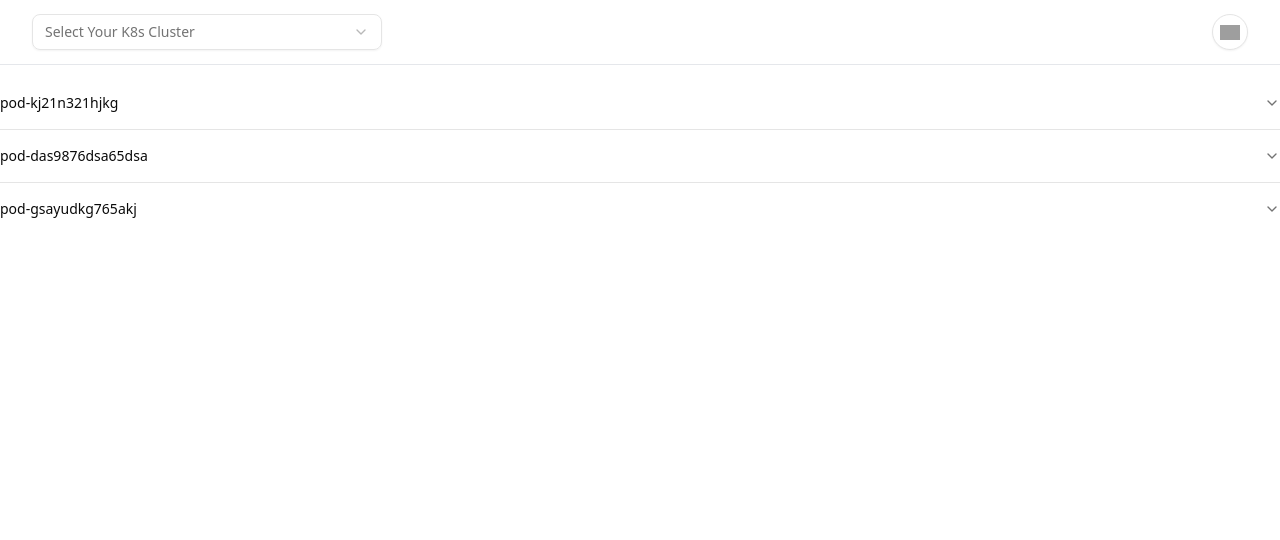
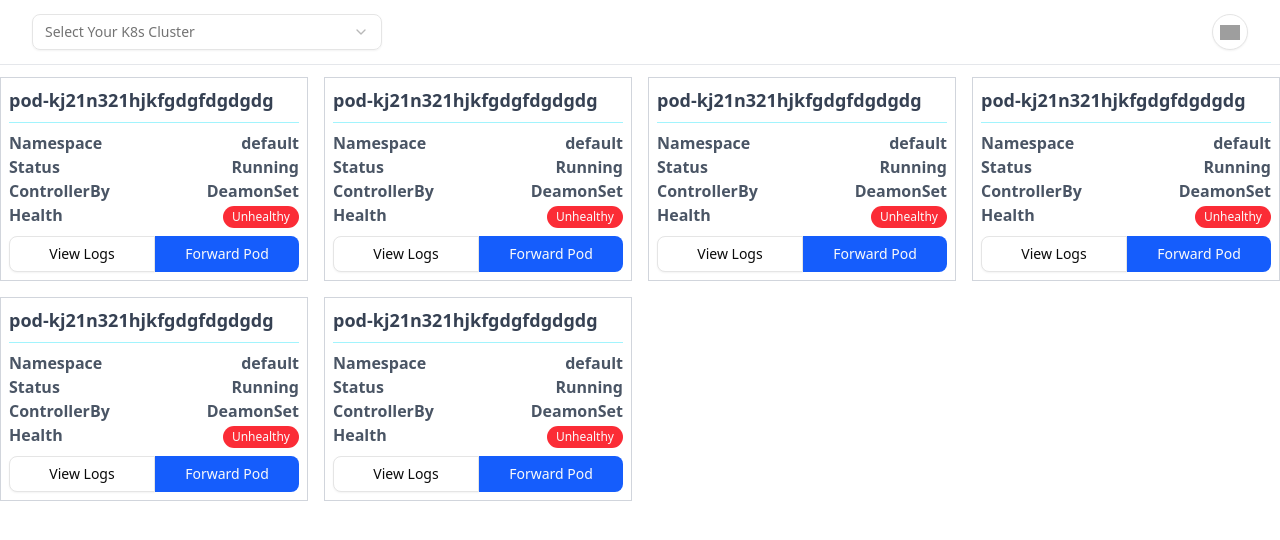
Before and after one commit to Pleasuren15/KubApps, a React (Vite) app in the folder src/kubapps.ui/: page / in a window 1280 px wide. Shown: the top 540 px of the page. Built offline with nearby package versions, Linux system fonts and the light colour scheme; grey boxes are pictures that could not be loaded.

Commit message:
more components added

```diff
--- a/src/kubapps.ui/package.json
+++ b/src/kubapps.ui/package.json
@@ -12,6 +12,7 @@
   "dependencies": {
     "@radix-ui/react-accordion": "^1.2.12",
     "@radix-ui/react-dialog": "^1.1.15",
+    "@radix-ui/react-hover-card": "^1.1.15",
     "@radix-ui/react-select": "^2.2.6",
     "@radix-ui/react-separator": "^1.1.8",
     "@radix-ui/react-slot": "^1.2.4",
--- a/src/kubapps.ui/src/components/kubapps/applications.tsx
+++ b/src/kubapps.ui/src/components/kubapps/applications.tsx
@@ -1,43 +1,50 @@
 import { Accordion, AccordionContent, AccordionItem, AccordionTrigger, } from "@/components/ui/accordion"
 import { Badge } from "@/components/ui/badge"
 import { Button } from "../ui/button"
+import { Separator } from "@radix-ui/react-select"
+import { ButtonGroup } from "@/components/ui/button-group"
 
 const podDetails = [
-    { name: "pod-kj21n321hjkg", status: "Running", restarts: 2, age: "3d" },
-    { name: "pod-das9876dsa65dsa", status: "Pending", restarts: 0, age: "1d" },
-    { name: "pod-gsayudkg765akj", status: "Succeeded", restarts: 1, age: "5d" }
+    { name: "pod-kj21n321hjkfgdgfdgdgdg", namespace: "default", status: "Running", restarts: 2, age: "3d", health: "healthy" },
+    { name: "pod-das9876dsa65dsa", namespace: "apps-of-app", status: "Pending", restarts: 0, age: "1d", health: "unhealthy" },
+    { name: "pod-gsayudkg765akj", namespace: "monitoring", status: "Succeeded", restarts: 1, age: "5d", health: "healthy" },
 ]
+
+function Application() {
+    return (
+        <div className="border-1 border-solid border-gray-300 p-2">
+            <p className="text-lg font-semibold text-gray-700 pb-2">pod-kj21n321hjkfgdgfdgdgdg</p>
+            <hr className="border-cyan-200" />
+            <p className="text-l font-semibold text-gray-600 flex justify-between pt-2"><span>Namespace</span><span>default</span></p>
+            <p className="text-l font-semibold text-gray-600 flex justify-between"><span>Status</span><span>Running</span></p>
+            <p className="text-l font-semibold text-gray-600 flex justify-between"><span>ControllerBy</span><span>DeamonSet</span></p>
+            <p className="text-l font-semibold text-gray-600 flex justify-between">
+                <span>Health</span>
+                <span>{false ? <Badge className="bg-green-400">Healthy</Badge> : <Badge className="bg-red-500">Unhealthy</Badge>}</span>
+            </p>
+            <div className="mt-2">
+                <ButtonGroup className="w-full flex">
+                    <Button className="flex-1 cursor-pointer" variant="outline">
+                        View Logs
+                    </Button>
+                    <Button className="flex-1 cursor-pointer bg-blue-600 hover:bg-blue-700">
+                        Forward Pod
+                    </Button>
+                </ButtonGroup>
+            </div>
+        </div>
+    )
+}
 
 function Applications() {
     return (
-        <div className="mx-auto max-w-7xl mt-3" >
-            <Accordion
-                type="single"
-                collapsible
-                className="w-full"
-                defaultValue="item-1"
-            >
-                {podDetails.map((pod) => (
-                    <AccordionItem key={pod.name} value={pod.name}>
-                        <AccordionTrigger>{pod.name}</AccordionTrigger>
-                        <AccordionContent className="flex flex-col gap-4 text-balance">
-                            <div className="flex justify-between">
-                                <h5 className="text-lg font-medium">namespace: app-of-apps</h5>
-                                <h5 className="text-lg font-medium"><Badge variant="secondary" className="bg-green-500 text-white dark:bg-blue-600">status: {pod.status}</Badge></h5>
-                                <h5 className="text-lg font-medium">controller-by: deamonSet</h5>
-                            </div>
-                            <div className="flex justify-between">
-                                <h5 className="text-lg font-medium">service-account: app-controller</h5>
-                                <div>
-                                    <Button variant="outline" className="cursor-pointer mr-2 text-white bg-blue-500 hover:bg-blue-500">port foward</Button>
-                                    <Button variant="outline" className="cursor-pointer">view logs</Button>
-                                </div>
-                            </div>
-
-                        </AccordionContent>
-                    </AccordionItem>
-                ))}
-            </Accordion>
+        <div className="mx-auto max-w-7xl mt-3 grid grid-cols-4 gap-4">
+            <Application />
+            <Application />
+            <Application />
+            <Application />
+            <Application />
+            <Application />
         </div>
     )
 }
--- /dev/null
+++ b/src/kubapps.ui/src/components/ui/button-group.tsx
@@ -0,0 +1,83 @@
+import { Slot } from "@radix-ui/react-slot"
+import { cva, type VariantProps } from "class-variance-authority"
+
+import { cn } from "@/lib/utils"
+import { Separator } from "@/components/ui/separator"
+
+const buttonGroupVariants = cva(
+  "flex w-fit items-stretch [&>*]:focus-visible:z-10 [&>*]:focus-visible:relative [&>[data-slot=select-trigger]:not([class*='w-'])]:w-fit [&>input]:flex-1 has-[select[aria-hidden=true]:last-child]:[&>[data-slot=select-trigger]:last-of-type]:rounded-r-md has-[>[data-slot=button-group]]:gap-2",
+  {
+    variants: {
+      orientation: {
+        horizontal:
+          "[&>*:not(:first-child)]:rounded-l-none [&>*:not(:first-child)]:border-l-0 [&>*:not(:last-child)]:rounded-r-none",
+        vertical:
+          "flex-col [&>*:not(:first-child)]:rounded-t-none [&>*:not(:first-child)]:border-t-0 [&>*:not(:last-child)]:rounded-b-none",
+      },
+    },
+    defaultVariants: {
+      orientation: "horizontal",
+    },
+  }
+)
+
+function ButtonGroup({
+  className,
+  orientation,
+  ...props
+}: React.ComponentProps<"div"> & VariantProps<typeof buttonGroupVariants>) {
+  return (
+    <div
+      role="group"
+      data-slot="button-group"
+      data-orientation={orientation}
+      className={cn(buttonGroupVariants({ orientation }), className)}
+      {...props}
+    />
+  )
+}
+
+function ButtonGroupText({
+  className,
+  asChild = false,
+  ...props
+}: React.ComponentProps<"div"> & {
+  asChild?: boolean
+}) {
+  const Comp = asChild ? Slot : "div"
+
+  return (
+    <Comp
+      className={cn(
+        "bg-muted flex items-center gap-2 rounded-md border px-4 text-sm font-medium shadow-xs [&_svg]:pointer-events-none [&_svg:not([class*='size-'])]:size-4",
+        className
+      )}
+      {...props}
+    />
+  )
+}
+
+function ButtonGroupSeparator({
+  className,
+  orientation = "vertical",
+  ...props
+}: React.ComponentProps<typeof Separator>) {
+  return (
+    <Separator
+      data-slot="button-group-separator"
+      orientation={orientation}
+      className={cn(
+        "bg-input relative !m-0 self-stretch data-[orientation=vertical]:h-auto",
+        className
+      )}
+      {...props}
+    />
+  )
+}
+
+export {
+  ButtonGroup,
+  ButtonGroupSeparator,
+  ButtonGroupText,
+  buttonGroupVariants,
+}
--- /dev/null
+++ b/src/kubapps.ui/src/components/ui/hover-card.tsx
@@ -0,0 +1,42 @@
+import * as React from "react"
+import * as HoverCardPrimitive from "@radix-ui/react-hover-card"
+
+import { cn } from "@/lib/utils"
+
+function HoverCard({
+  ...props
+}: React.ComponentProps<typeof HoverCardPrimitive.Root>) {
+  return <HoverCardPrimitive.Root data-slot="hover-card" {...props} />
+}
+
+function HoverCardTrigger({
+  ...props
+}: React.ComponentProps<typeof HoverCardPrimitive.Trigger>) {
+  return (
+    <HoverCardPrimitive.Trigger data-slot="hover-card-trigger" {...props} />
+  )
+}
+
+function HoverCardContent({
+  className,
+  align = "center",
+  sideOffset = 4,
+  ...props
+}: React.ComponentProps<typeof HoverCardPrimitive.Content>) {
+  return (
+    <HoverCardPrimitive.Portal data-slot="hover-card-portal">
+      <HoverCardPrimitive.Content
+        data-slot="hover-card-content"
+        align={align}
+        sideOffset={sideOffset}
+        className={cn(
+          "bg-popover text-popover-foreground data-[state=open]:animate-in data-[state=closed]:animate-out data-[state=closed]:fade-out-0 data-[state=open]:fade-in-0 data-[state=closed]:zoom-out-95 data-[state=open]:zoom-in-95 data-[side=bottom]:slide-in-from-top-2 data-[side=left]:slide-in-from-right-2 data-[side=right]:slide-in-from-left-2 data-[side=top]:slide-in-from-bottom-2 z-50 w-64 origin-(--radix-hover-card-content-transform-origin) rounded-md border p-4 shadow-md outline-hidden",
+          className
+        )}
+        {...props}
+      />
+    </HoverCardPrimitive.Portal>
+  )
+}
+
+export { HoverCard, HoverCardTrigger, HoverCardContent }
```
